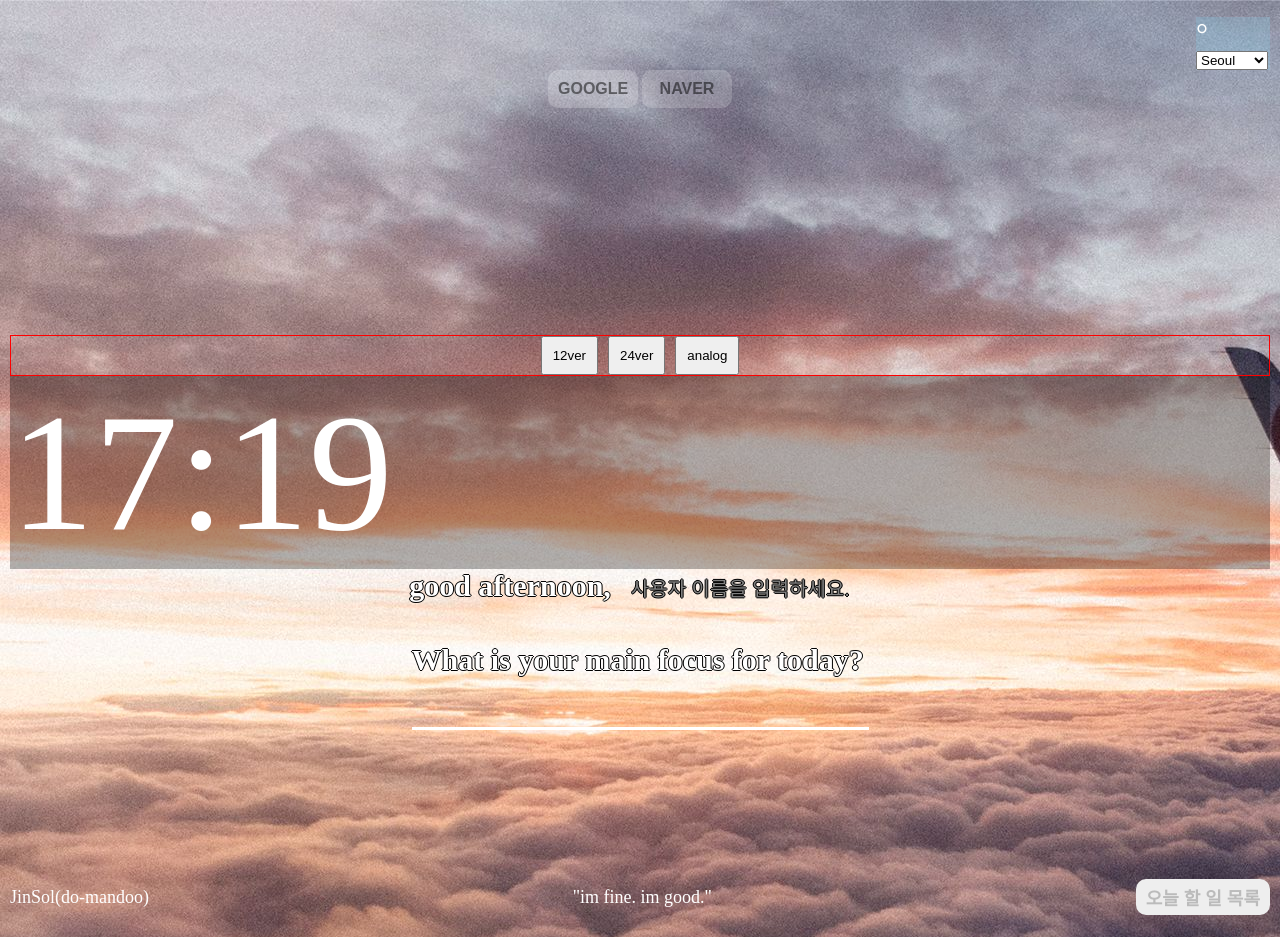
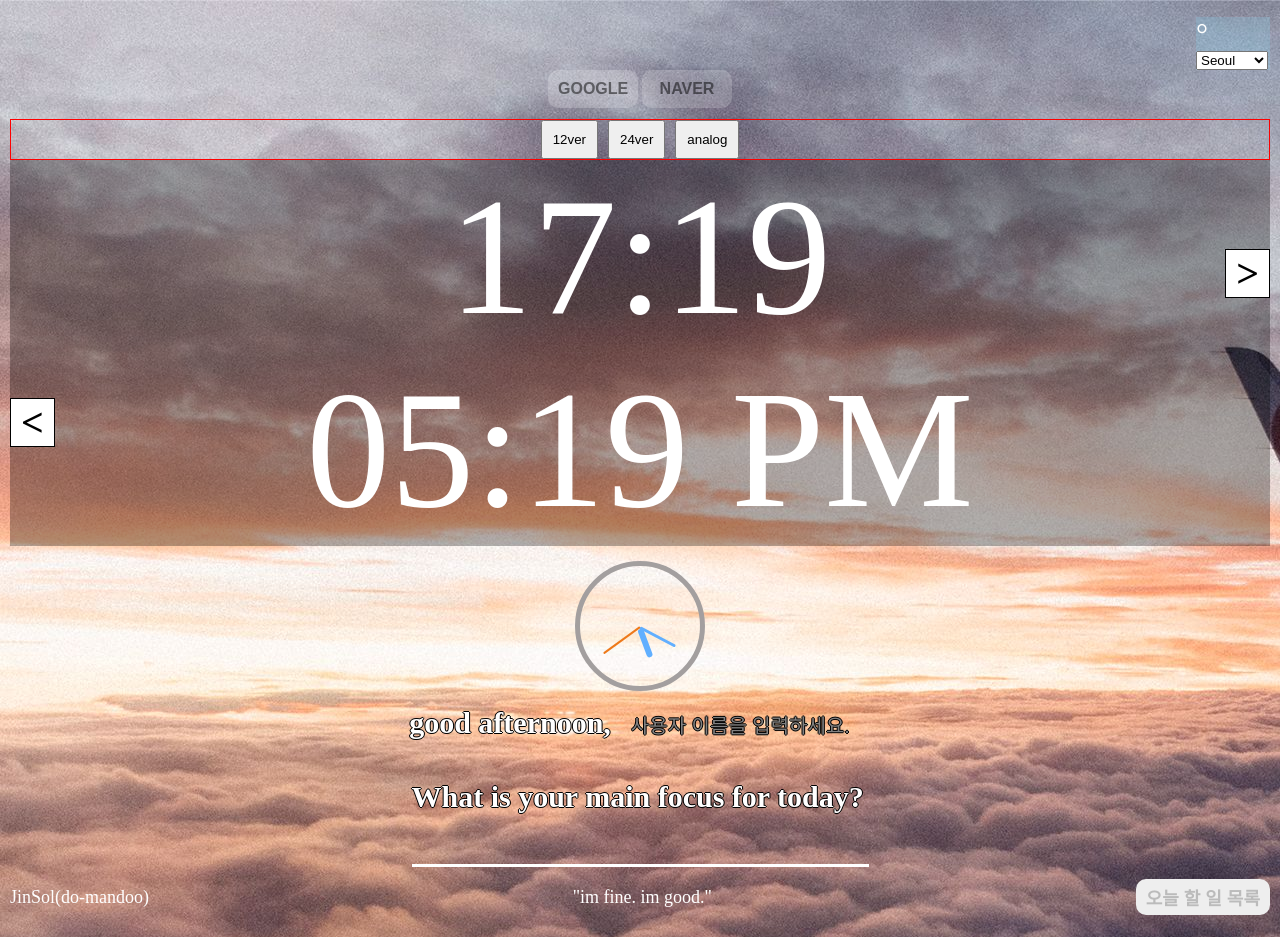
Before and after one commit to do-mandoo/BrowserTheme, a website with bundled scripts: page public/html/index.html in a window 1280 px wide. Built offline with nearby package versions, Linux system fonts and the light colour scheme; no server answers.

Commit message:
시계전부보이기

```diff
--- a/public/css/style.css
+++ b/public/css/style.css
@@ -3,8 +3,13 @@
   margin: 0;
   padding: 0;
 }
-button {
+button,
+a {
   cursor: pointer;
+}
+a {
+  margin: 0;
+  padding: 0;
 }
 .container {
   /* background-image: url('../img/5.jpg'); */
@@ -93,6 +98,32 @@ button {
   flex-flow: column nowrap;
   align-items: center;
   /* justify-content: center; */
+}
+.time_zone {
+  /* background-color: pink; */
+  position: relative;
+}
+.page_btn > a {
+  display: inline-block;
+  padding: 0px 10px;
+  font-weight: bold;
+  text-decoration: none;
+  border: 1px solid #000;
+  color: #000;
+  font-size: 40px;
+  text-align: center;
+  background-color: #fff;
+}
+.left_page_btn {
+  position: absolute;
+  left: 0;
+  top: 45%;
+  cursor: not-allowed;
+}
+.right_page_btn {
+  position: absolute;
+  right: 0;
+  top: 130px;
 }
 .searchEn {
   width: 90px;
--- a/public/html/index.html
+++ b/public/html/index.html
@@ -92,14 +92,14 @@
             <button class="time analogver">analog</button>
           </div>
           <div class="digital24_clock"></div>
-          <!-- <div class="digital12_clock"></div>
-          <div class="analog_clock_wrap">
-            <div class="analogT hour_time"></div>
+          <div class="digital12_clock"></div>
+          <div class="analog_clock">
+            <!-- <div class="analogT hour_time"></div>
             <div class="analogT minute_time"></div>
-            <div class="analogT second_time"></div>
-          </div> -->
+            <div class="analogT second_time"></div> -->
+          </div>
           <div class="greeting_time_user">
-            <span class="ts time_set"></span>
+            <span class="ts time_say_set"></span>
             <span class="ts user_set">
               <input
                 type="text"
@@ -109,6 +109,10 @@
               />
               <!-- <div class="text_username"></div> -->
             </span>
+          </div>
+          <div class="page_btn">
+            <a class="left_page_btn">&lt;</a>
+            <a href="../html/index2.html" class="right_page_btn">&gt;</a>
           </div>
         </div>
         <div class="gap2">
--- a/public/js/nowTime.js
+++ b/public/js/nowTime.js
@@ -2,11 +2,12 @@
 // export const nowTime = () => {
 export const digital24Time = () => {
   const $digital24Clock = document.querySelector('.digital24_clock');
-  $digital24Clock.classList.add('active');
+  // $digital24Clock.classList.add('active');
+  const $timeZone = document.querySelector('.time_zone');
   // const $div = document.createElement('div');
   // $div.classList.add('digital24_clock');
 
-  const $timeSet = document.querySelector('.time_set');
+  const $timeSaySet = document.querySelector('.time_say_set');
   const HHMM = new Date().toTimeString().slice(0, 5);
   $digital24Clock.textContent = HHMM;
 
@@ -14,20 +15,21 @@ export const digital24Time = () => {
 
   if (20 < hhh && hhh < 24) {
     //pm8~am3
-    $timeSet.textContent = 'good evening,';
+    $timeSaySet.textContent = 'good evening,';
   } else if (11 < hhh && hhh < 19) {
     //am12~20
-    $timeSet.textContent = 'good afternoon,';
+    $timeSaySet.textContent = 'good afternoon,';
   } else {
-    $timeSet.textContent = 'good morning,';
+    $timeSaySet.textContent = 'good morning,';
   }
 };
 export const digital12Time = () => {
-  const $digital24Clock = document.querySelector('.digital24_clock');
-  // const $digita12Clock = document.querySelector('.digital12_clock');
+  // const $digital24Clock = document.querySelector('.digital24_clock');
+  const $digita12Clock = document.querySelector('.digital12_clock');
   // const $timeSet = document.querySelector('.time_set');
+  const $timeZone = document.querySelector('.time_zone');
 
-  const $digita12Clock = document.createElement('div');
+  const $digita12 = document.createElement('div');
   // $digita12Clock.classList.add('digital12_clock', 'hiddenClock');
   $digita12Clock.classList.add('digital12_clock');
 
@@ -52,17 +54,19 @@ export const digital12Time = () => {
 
   const time = hour + ':' + minute + ' ' + amOrpm;
   // const time = hour + ':' + minute + ':' + second + ' ' + amOrpm;
-  $digita12Clock.innerText = time;
-  $digita12Clock.textContent = time;
+  $digita12.innerText = time;
+  $digita12.textContent = time;
 
-  // $digital24Clock.replaceChildren($digita12Clock);
+  $digita12Clock.replaceChildren($digita12);
 
   // replcechild
 };
 
 export const analogTime = () => {
-  const $digital24Clock = document.querySelector('.digital24_clock');
+  // const $digital24Clock = document.querySelector('.digital24_clock');
   const $timeZone = document.querySelector('.time_zone');
+  const $analogClock = document.querySelector('.analog_clock');
+
   const $hourDiv = document.createElement('div');
   $hourDiv.classList.add('analogT', 'hour_time');
   const $minuteDiv = document.createElement('div');
@@ -92,7 +96,9 @@ export const analogTime = () => {
   $divWrap.appendChild($minuteDiv);
   $divWrap.appendChild($secondDiv);
 
-  // $timeZone.appendChild($divWrap);
+  $analogClock.replaceChildren($divWrap);
+
+  // $timeZone.replaceChildren($divWrap);
   // $digital24Clock.replaceChildren($divWrap);
 };
 
--- a/public/js/theme.js
+++ b/public/js/theme.js
@@ -91,18 +91,18 @@ const loadTodoList = () => {
       saveTodo(text);
     }
   }
-  digital12Time();
-  digital24Time();
-  analogTime();
 };
-const weatherChange = () => {
+const clockChange = () => {
   // clock_button_wrap
   const $clockButtonWrap = document.querySelector('.clock_button_wrap');
   // const activeClass = document.querySelector('.active');
   const $digital24Clock = document.querySelector('.digital24_clock');
   const $digital12Clock = document.querySelector('.digital12_clock');
   const $analogClockWrap = document.querySelector('.analog_clock_wrap');
-  $clockButtonWrap.onclick = e => {
+  // digital24Time();
+  // analogTime();
+  // digital12Time();
+  /*  $clockButtonWrap.onclick = e => {
     if (!e.target.matches('.clock_button_wrap>button')) return;
     // const showClock = e.target.parentElement.nextElementSibling;
     // console.log(showClock, '2093');
@@ -115,32 +115,42 @@ const weatherChange = () => {
     // console.log(e.target.innerText, '92if');
     if (e.target.innerText === '12ver') {
       console.log('232342424');
-      // $digital12Clock.classList.add('active');
-      // $digital24Clock.classList.add('hiddenClock');
-      // $analogClockWrap.classList.add('hiddenClock');
+      digital12Time();
     } else if (e.target.innerText === '24ver') {
       console.log('2424');
       $digital12Clock.classList.add('hiddenClock');
       $digital24Clock.classList.remove('hiddenClock');
       $analogClockWrap.classList.add('hiddenClock');
+      digital24Time();
     } else if (e.target.innerText === 'analog') {
       console.log('analog!');
+      analogTime();
       // $digital12Clock.classList.add('active');
       // $digital24Clock.classList.add('hiddenClock');
       // $analogClockWrap.classList.add('hiddenClock');
+    } else {
+      console.log(error, '시간에러');
     }
-  };
+  }; */
 };
+// const $leftPage = document.querySelector('.left_page_btn');
+// const $rightPage = document.querySelector('.right_page_btn');
+// $leftPage.onclick = () => {
+//   // window.location()
+// };
 
 const init = () => {
   nowWeather();
   searchEngineWrap();
   loadTodoList();
-  weatherChange();
+  clockChange();
   // newTodo();
   // $addTodo();
   saying();
   img();
+  digital24Time();
+  analogTime();
+  digital12Time();
   // setInterval(() => {
   // digital24Time();
   // analogTime();
```
